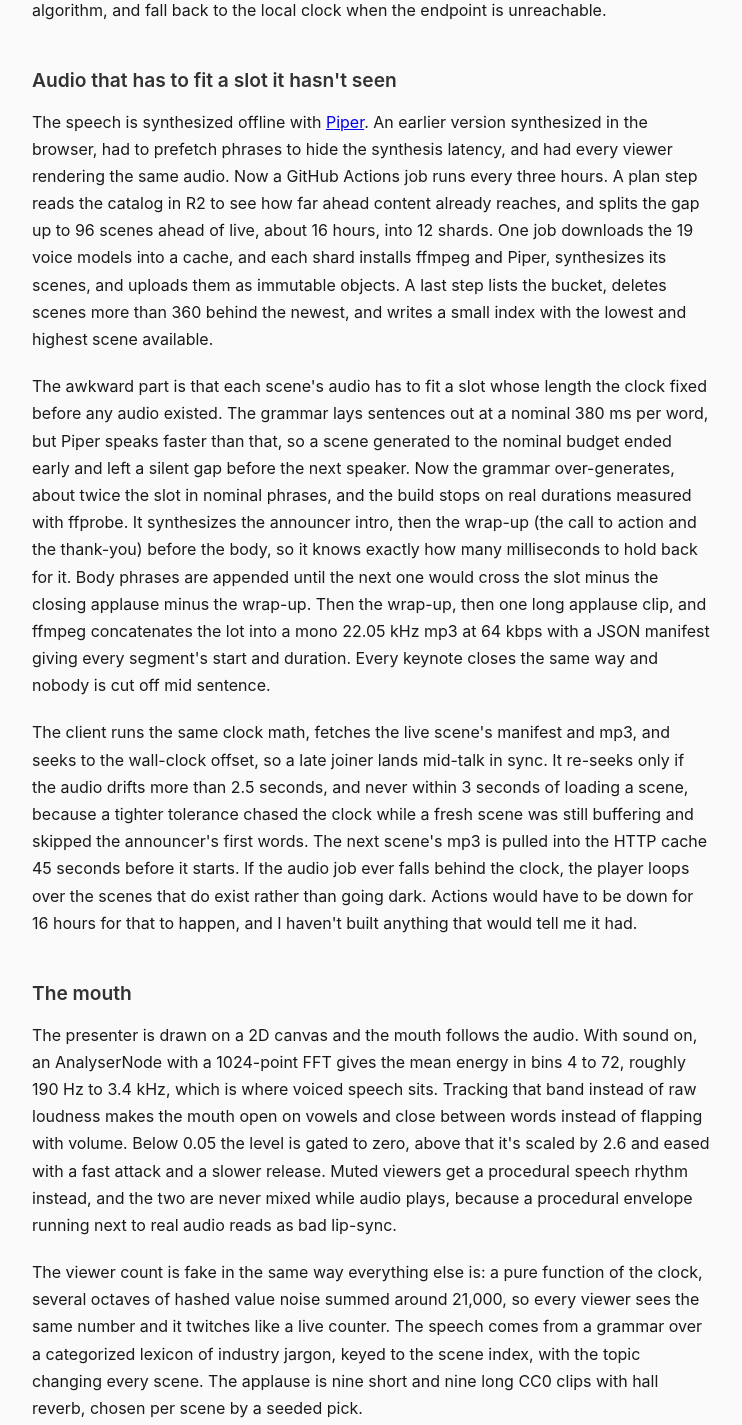
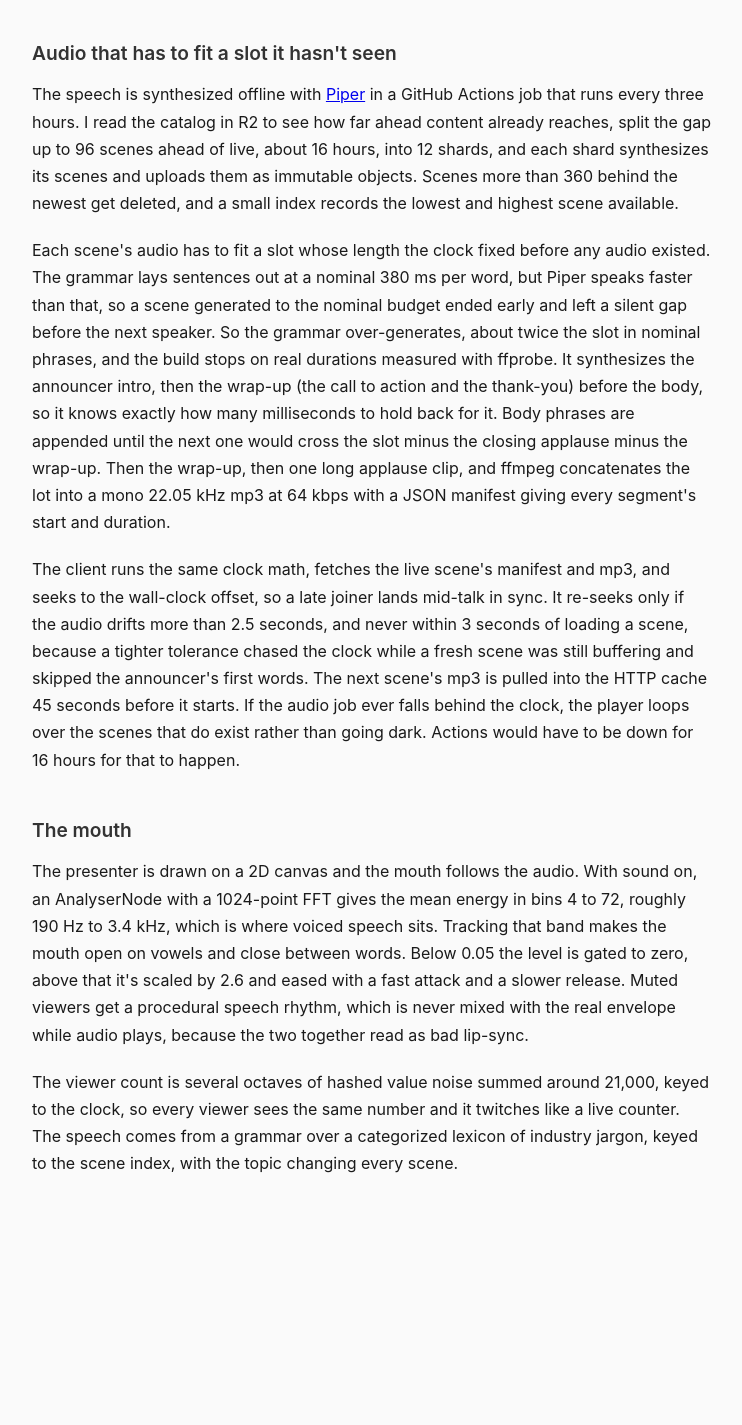
Before and after one commit to sean-reid/sean-reid.github.io, a website: page blog/keynote.html in a window 1280 px wide. Shown: the part 1147-2572 px from the top of the page, without its empty margins (268-1010 px from the left). After the commit the page ends 2464 px from the top, so only its background shows below. Drawn offline with Linux system fonts and the light colour scheme.

Commit message:
docs(blog): tighten keynote

```diff
--- a/blog/keynote.html
+++ b/blog/keynote.html
@@ -48,23 +48,23 @@
                 <figcaption>The scene live when I took this. Sinead Fischer of Pulse Group launching VectorForgeX. The viewer count in the corner is a function of the clock too.</figcaption>
             </figure>
 
-            <p>The Infinite Keynote is a product launch that never ends. A fictional executive walks onto a dark stage every ten minutes or so, launches something, thanks everyone, and walks off to applause, around the clock. Everyone watching sees the same speaker saying the same sentence at the same moment, and nothing on the server keeps track of any of it. The only shared state is the time.</p>
+            <p>The Infinite Keynote is a product launch that never ends. A fictional executive walks onto a dark stage every ten minutes or so, launches something, thanks everyone, and walks off to applause, around the clock. Everyone watching sees the same speaker saying the same sentence at the same moment, and nothing on the server keeps track of any of it.</p>
 
             <p>As far as the code is concerned the broadcast began at midnight UTC on 1 January 2025. From there the timeline is a sequence of units, one per speaker: a 9 second announcer intro, 3.5 seconds of applause, the keynote, and a 7 second closing ovation. Each keynote's length is a hash of the scene index mapped into 8 to 12 minutes. So any client can take the current time, walk the units forward from a cached anchor, and know which scene is live and how far in. Devices agree on the time by hitting a tiny <code>/time</code> endpoint four times and keeping the sample with the shortest round trip, which is Cristian's algorithm, and fall back to the local clock when the endpoint is unreachable.</p>
 
             <h2>Audio that has to fit a slot it hasn't seen</h2>
 
-            <p>The speech is synthesized offline with <a href="https://github.com/rhasspy/piper">Piper</a>. An earlier version synthesized in the browser, had to prefetch phrases to hide the synthesis latency, and had every viewer rendering the same audio. Now a GitHub Actions job runs every three hours. A plan step reads the catalog in R2 to see how far ahead content already reaches, and splits the gap up to 96 scenes ahead of live, about 16 hours, into 12 shards. One job downloads the 19 voice models into a cache, and each shard installs ffmpeg and Piper, synthesizes its scenes, and uploads them as immutable objects. A last step lists the bucket, deletes scenes more than 360 behind the newest, and writes a small index with the lowest and highest scene available.</p>
+            <p>The speech is synthesized offline with <a href="https://github.com/rhasspy/piper">Piper</a> in a GitHub Actions job that runs every three hours. I read the catalog in R2 to see how far ahead content already reaches, split the gap up to 96 scenes ahead of live, about 16 hours, into 12 shards, and each shard synthesizes its scenes and uploads them as immutable objects. Scenes more than 360 behind the newest get deleted, and a small index records the lowest and highest scene available.</p>
 
-            <p>The awkward part is that each scene's audio has to fit a slot whose length the clock fixed before any audio existed. The grammar lays sentences out at a nominal 380 ms per word, but Piper speaks faster than that, so a scene generated to the nominal budget ended early and left a silent gap before the next speaker. Now the grammar over-generates, about twice the slot in nominal phrases, and the build stops on real durations measured with ffprobe. It synthesizes the announcer intro, then the wrap-up (the call to action and the thank-you) before the body, so it knows exactly how many milliseconds to hold back for it. Body phrases are appended until the next one would cross the slot minus the closing applause minus the wrap-up. Then the wrap-up, then one long applause clip, and ffmpeg concatenates the lot into a mono 22.05 kHz mp3 at 64 kbps with a JSON manifest giving every segment's start and duration. Every keynote closes the same way and nobody is cut off mid sentence.</p>
+            <p>Each scene's audio has to fit a slot whose length the clock fixed before any audio existed. The grammar lays sentences out at a nominal 380 ms per word, but Piper speaks faster than that, so a scene generated to the nominal budget ended early and left a silent gap before the next speaker. So the grammar over-generates, about twice the slot in nominal phrases, and the build stops on real durations measured with ffprobe. It synthesizes the announcer intro, then the wrap-up (the call to action and the thank-you) before the body, so it knows exactly how many milliseconds to hold back for it. Body phrases are appended until the next one would cross the slot minus the closing applause minus the wrap-up. Then the wrap-up, then one long applause clip, and ffmpeg concatenates the lot into a mono 22.05 kHz mp3 at 64 kbps with a JSON manifest giving every segment's start and duration.</p>
 
-            <p>The client runs the same clock math, fetches the live scene's manifest and mp3, and seeks to the wall-clock offset, so a late joiner lands mid-talk in sync. It re-seeks only if the audio drifts more than 2.5 seconds, and never within 3 seconds of loading a scene, because a tighter tolerance chased the clock while a fresh scene was still buffering and skipped the announcer's first words. The next scene's mp3 is pulled into the HTTP cache 45 seconds before it starts. If the audio job ever falls behind the clock, the player loops over the scenes that do exist rather than going dark. Actions would have to be down for 16 hours for that to happen, and I haven't built anything that would tell me it had.</p>
+            <p>The client runs the same clock math, fetches the live scene's manifest and mp3, and seeks to the wall-clock offset, so a late joiner lands mid-talk in sync. It re-seeks only if the audio drifts more than 2.5 seconds, and never within 3 seconds of loading a scene, because a tighter tolerance chased the clock while a fresh scene was still buffering and skipped the announcer's first words. The next scene's mp3 is pulled into the HTTP cache 45 seconds before it starts. If the audio job ever falls behind the clock, the player loops over the scenes that do exist rather than going dark. Actions would have to be down for 16 hours for that to happen.</p>
 
             <h2>The mouth</h2>
 
-            <p>The presenter is drawn on a 2D canvas and the mouth follows the audio. With sound on, an AnalyserNode with a 1024-point FFT gives the mean energy in bins 4 to 72, roughly 190 Hz to 3.4 kHz, which is where voiced speech sits. Tracking that band instead of raw loudness makes the mouth open on vowels and close between words instead of flapping with volume. Below 0.05 the level is gated to zero, above that it's scaled by 2.6 and eased with a fast attack and a slower release. Muted viewers get a procedural speech rhythm instead, and the two are never mixed while audio plays, because a procedural envelope running next to real audio reads as bad lip-sync.</p>
+            <p>The presenter is drawn on a 2D canvas and the mouth follows the audio. With sound on, an AnalyserNode with a 1024-point FFT gives the mean energy in bins 4 to 72, roughly 190 Hz to 3.4 kHz, which is where voiced speech sits. Tracking that band makes the mouth open on vowels and close between words. Below 0.05 the level is gated to zero, above that it's scaled by 2.6 and eased with a fast attack and a slower release. Muted viewers get a procedural speech rhythm, which is never mixed with the real envelope while audio plays, because the two together read as bad lip-sync.</p>
 
-            <p>The viewer count is fake in the same way everything else is: a pure function of the clock, several octaves of hashed value noise summed around 21,000, so every viewer sees the same number and it twitches like a live counter. The speech comes from a grammar over a categorized lexicon of industry jargon, keyed to the scene index, with the topic changing every scene. The applause is nine short and nine long CC0 clips with hall reverb, chosen per scene by a seeded pick.</p>
+            <p>The viewer count is several octaves of hashed value noise summed around 21,000, keyed to the clock, so every viewer sees the same number and it twitches like a live counter. The speech comes from a grammar over a categorized lexicon of industry jargon, keyed to the scene index, with the topic changing every scene.</p>
         </article>
 
     </div>
```
